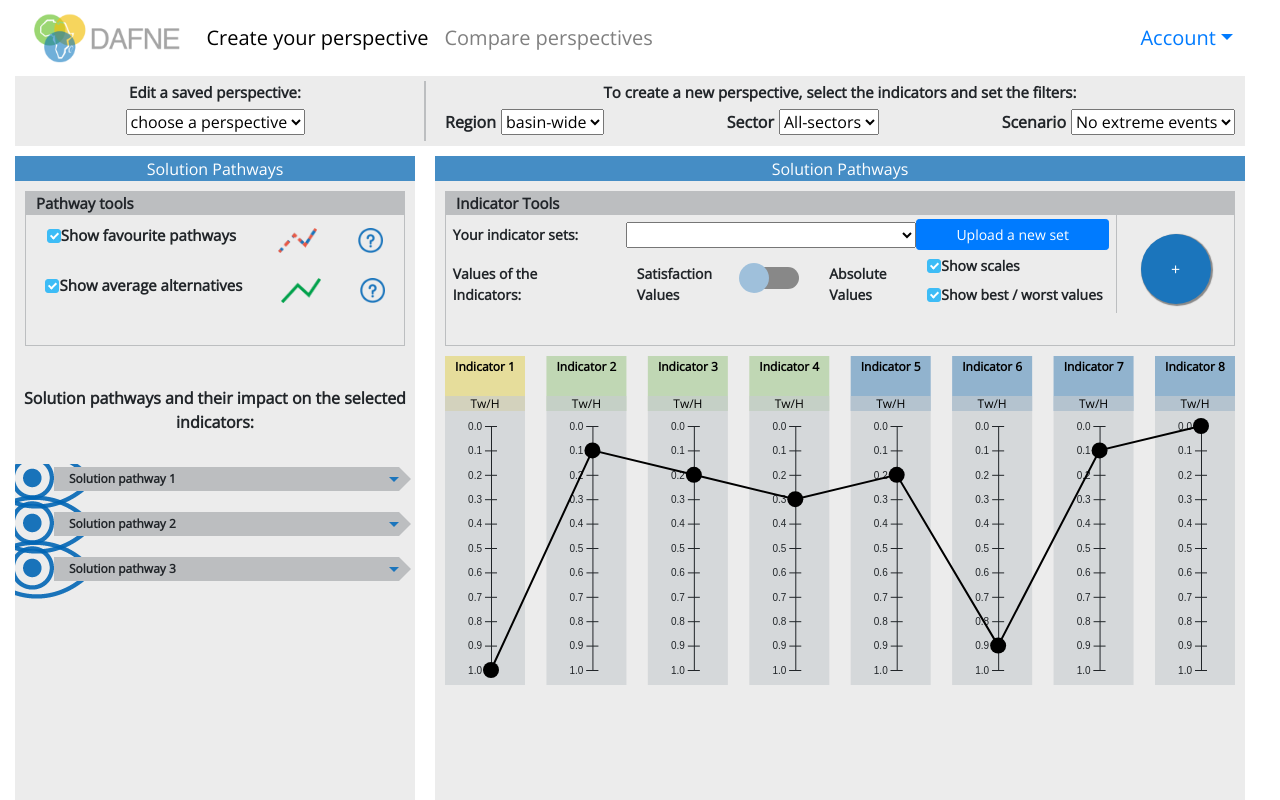
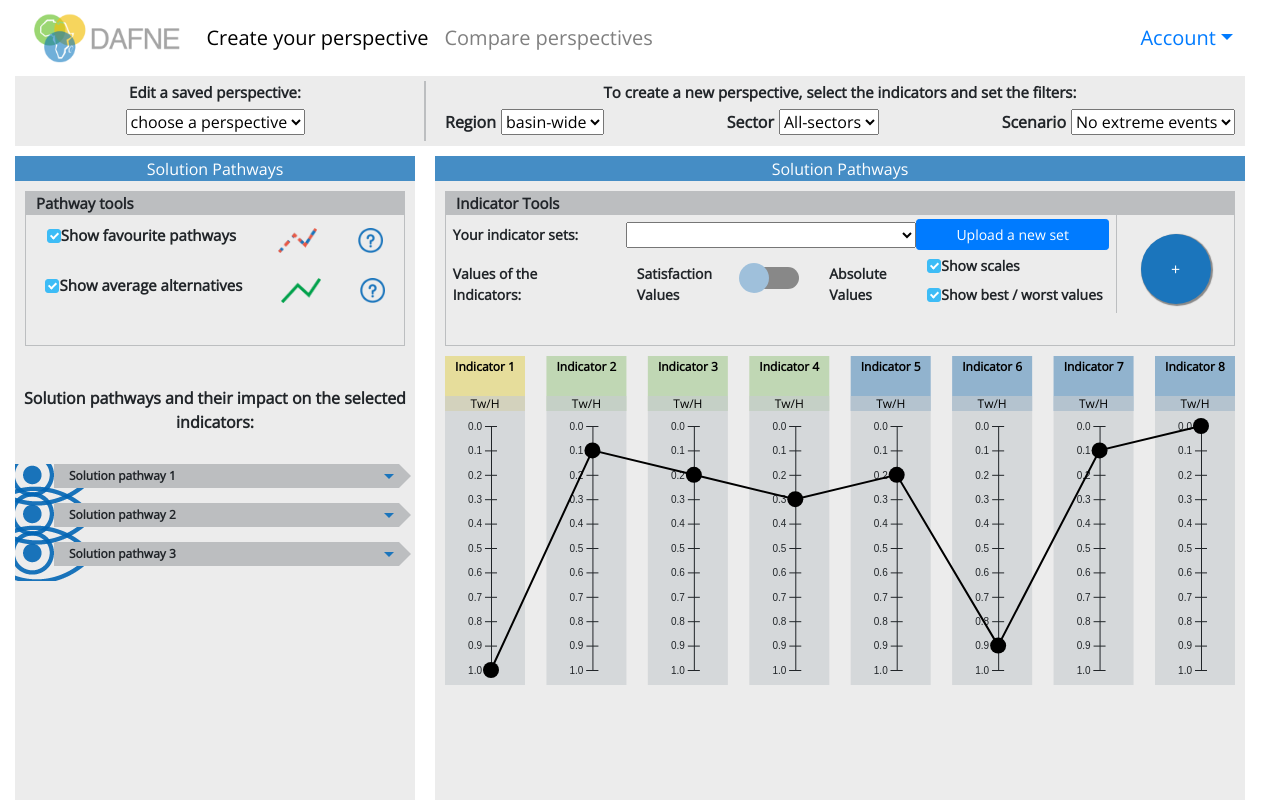
Before and after one commit to panzerfausten/DAFNE, a React (Create React App) app in the folder dafne/: page /app in a window 1280 px wide. Built offline with nearby package versions, Linux system fonts and the light colour scheme.

Commit message:
collapse div

```diff
--- a/dafne/src/components/Pathway.js
+++ b/dafne/src/components/Pathway.js
@@ -1,25 +1,45 @@
-import React from 'react';
+import React, { useState } from 'react';
 import "../style/style.scss";
 import EyeImg from "../img/icons/eye.png";
+import { Collapse } from 'react-bootstrap';
+
 class Pathway extends React.Component {
+  constructor (props) {
+    super(props);
+    this.state = {
+      isCollapseOpen:false
+    }
+    this.setOpen = this.setOpen.bind(this);
+  }
+
+  setOpen(value){
+    this.setState({isCollapseOpen:value});
+  }
+
   render(){
+    const isCollapseOpen = this.state.isCollapseOpen;
+
     return (
-      <div style={{alignItems:"center",marginBottom:15,height:30,display:"flex",flexDirection:"row",justifyContent:"space-between"}}>
-        <div style={{width:35,display:"flex",justifyContent:"center",alignItems:"center"}}>
+      <div className='pathway m-b-15'>
+        <div className='pathway_wrapper_img'>
           <img src={EyeImg}></img>
         </div>
-        <div style={{flex:1,display:"flex",alignItems:"center",height:24,backgroundColor:"#bcbec0",paddingLeft:15,fontSize:12,fontWeight:"bold"}}>
-          {`Solution pathway ${this.props.item}`}
-        </div>
-        <div className="arrow-filler" style={{
-                                              backgroundColor:"#bcbec0",
-                                              height:24,
-                                              display:"flex",
-                                              alignItems:"center"}}>
-          <div className="arrow-down">
+        <div className='pathway_wrapper_content'>
+          <div className='pathway_header'>
+            <div className='pathway_header_title p-l-15'>{`Solution pathway ${this.props.item}`}</div>
+            <div className="arrow-filler" onClick={() => this.setOpen(!isCollapseOpen)}>
+              <div className="arrow-down"></div>
+            </div>
+            <div className="arrow-right"></div>
           </div>
-        </div>
-        <div className="arrow-right">
+          <Collapse in={isCollapseOpen}>
+            <div id="collapse_div">
+              Anim pariatur cliche reprehenderit, enim eiusmod high life accusamus
+              terry richardson ad squid. Nihil anim keffiyeh helvetica, craft beer
+              labore wes anderson cred nesciunt sapiente ea proident.
+            </div>
+          </Collapse>
+
         </div>
       </div>
 
--- a/dafne/src/style/style.scss
+++ b/dafne/src/style/style.scss
@@ -317,3 +317,49 @@ label{
 .m-b-5{
   margin-bottom: 5px;
 }
+.m-b-15{
+  margin-bottom:15px;
+}
+.p-l-15{
+  padding-left:15px;
+}
+/**********************
+----- Pathway
+***********************/
+.pathway{
+  display:flex;
+  flex-direction:row;
+}
+.pathway_wrapper_img{
+  height: 24px;
+  width:35px;
+  display:flex;
+  justify-content:center;
+  align-items:center;
+}
+.pathway_header{
+  height:24px;
+  display: flex;
+  flex-direction: row;
+}
+.pathway_header_title{
+  display: flex;
+  flex:1;
+  align-items: center;
+  font-size:12px;
+  font-weight:bold;
+  background-color:#bcbec0;
+
+}
+.pathway_wrapper_content{
+  flex:1;
+  display:flex;
+  flex-direction: column;
+}
+.arrow-filler{
+  width: 20px;
+  display: flex;
+  align-items: center;
+  justify-content: center;
+  background-color:#bcbec0;
+}
```
